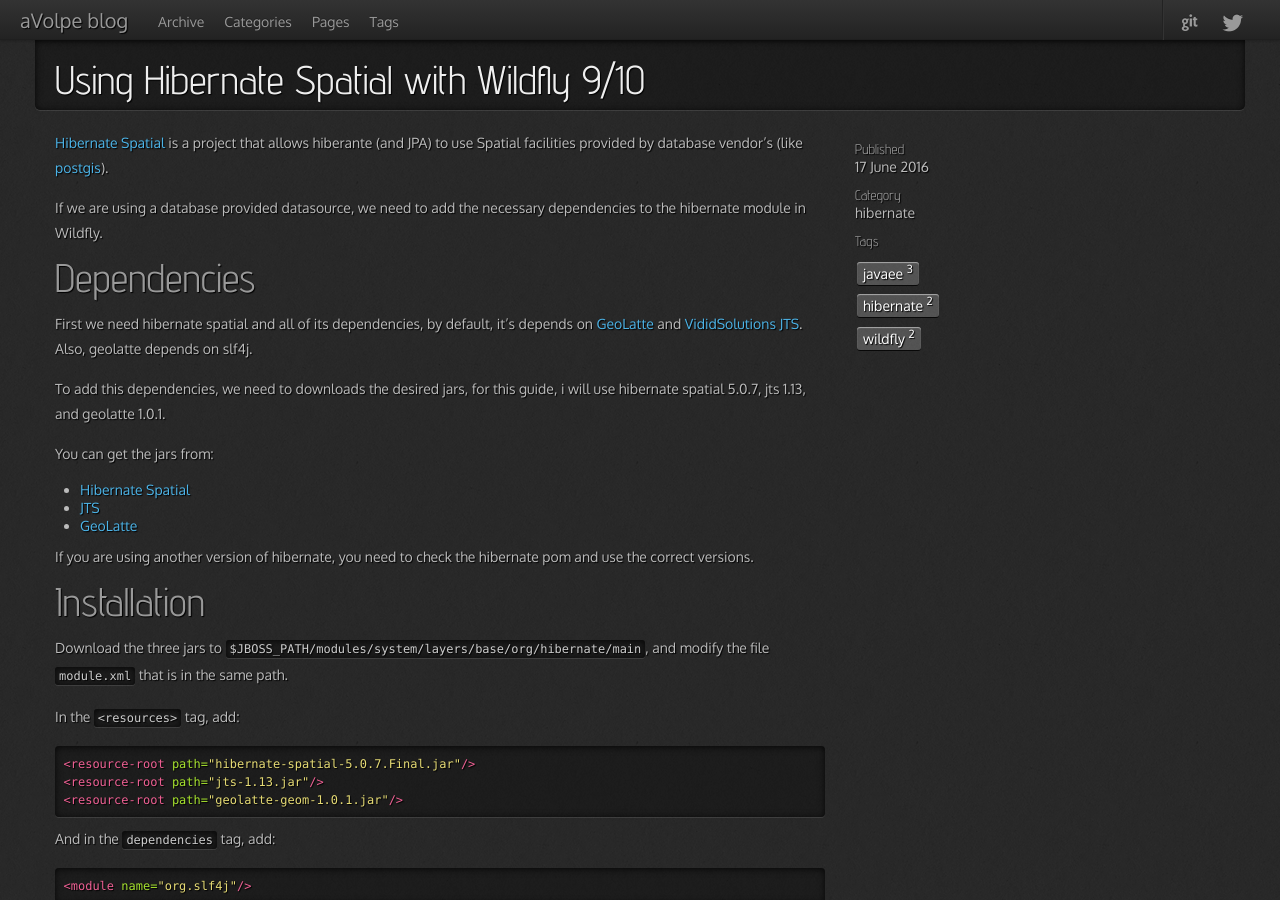
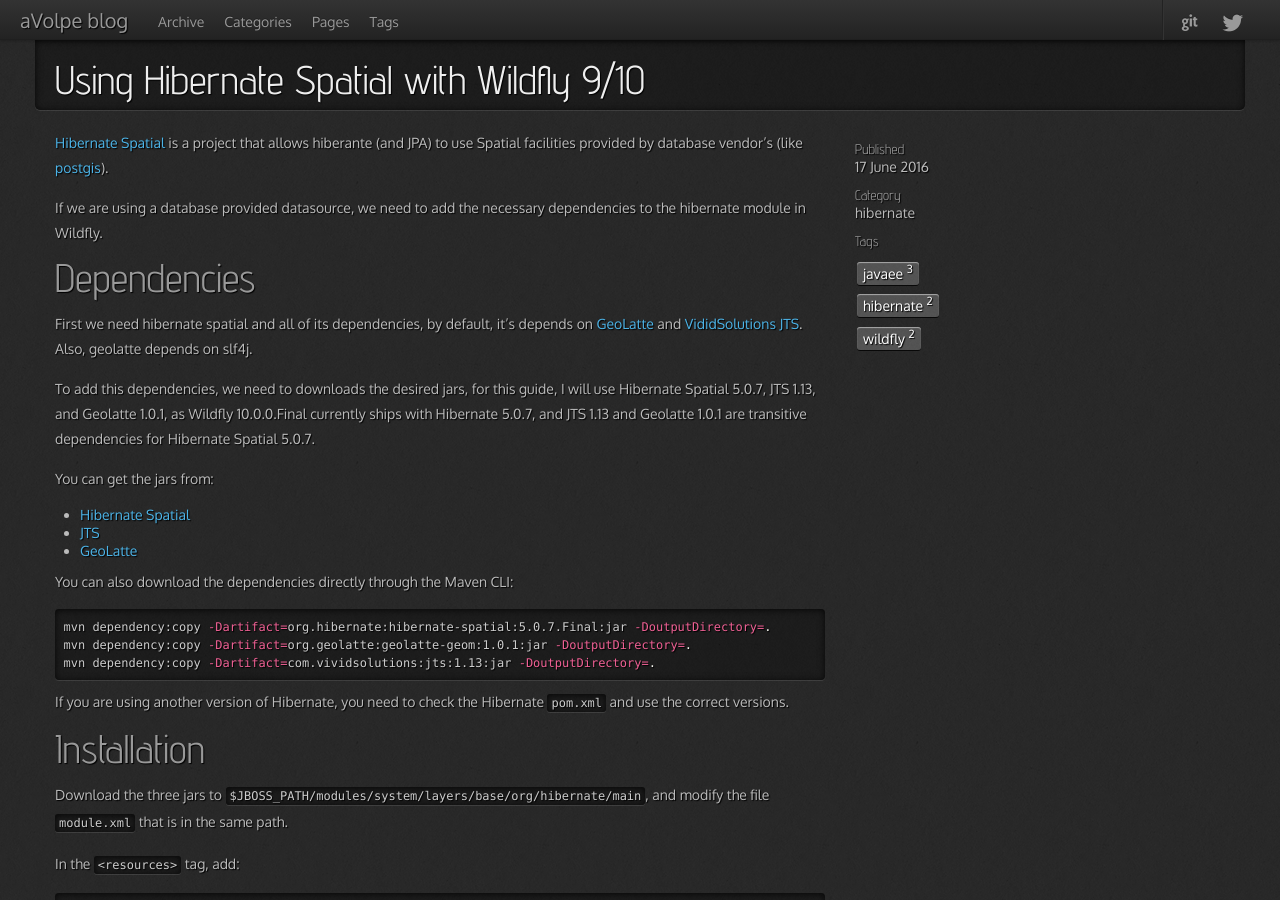
Before and after one commit to aVolpe/aVolpe.github.io, a Jekyll site: the page built from _posts/2016-06-17-wildfly-10-hibernate-spatial.md, in a window 1280 px wide and 900 px high. Built offline with Jekyll 4.4.1, drawn with Linux system fonts in a browser that asks for light colours; nearby versions of some CDN libraries; comment, search, counter and statistics services are not loaded.

Commit message:
Update 2016-06-17-wildfly-10-hibernate-spatial.md
Thanks very much for your blogpost. As I wanted to automate adding the Hibernate Spatial dependencies slightly, I looked up the commands to do so, and figured it could be a useful amendment to your blogpost as well :smile:

````diff
--- a/_posts/2016-06-17-wildfly-10-hibernate-spatial.md
+++ b/_posts/2016-06-17-wildfly-10-hibernate-spatial.md
@@ -21,7 +21,7 @@
 depends on slf4j.
 
 To add this dependencies, we need to downloads the desired jars, for this guide,
-i will use hibernate spatial 5.0.7, jts 1.13, and geolatte 1.0.1.
+I will use Hibernate Spatial 5.0.7, JTS 1.13, and Geolatte 1.0.1, as Wildfly 10.0.0.Final currently ships with Hibernate 5.0.7, and JTS 1.13 and Geolatte 1.0.1 are transitive dependencies for Hibernate Spatial 5.0.7.
 
 You can get the jars from:
 
@@ -29,8 +29,16 @@
 * [JTS](http://central.maven.org/maven2/com/vividsolutions/jts/1.13/jts-1.13.jar)
 * [GeoLatte](http://central.maven.org/maven2/org/geolatte/geolatte-geom/1.0.1/geolatte-geom-1.0.1.jar)
 
-If you are using another version of hibernate, you need to check the hibernate
-pom and use the correct versions.
+You can also download the dependencies directly through the Maven CLI:
+
+```sh
+mvn dependency:copy -Dartifact=org.hibernate:hibernate-spatial:5.0.7.Final:jar -DoutputDirectory=.
+mvn dependency:copy -Dartifact=org.geolatte:geolatte-geom:1.0.1:jar -DoutputDirectory=.
+mvn dependency:copy -Dartifact=com.vividsolutions:jts:1.13:jar -DoutputDirectory=.
+```
+
+If you are using another version of Hibernate, you need to check the Hibernate
+`pom.xml` and use the correct versions.
 
 # Installation
 
````
